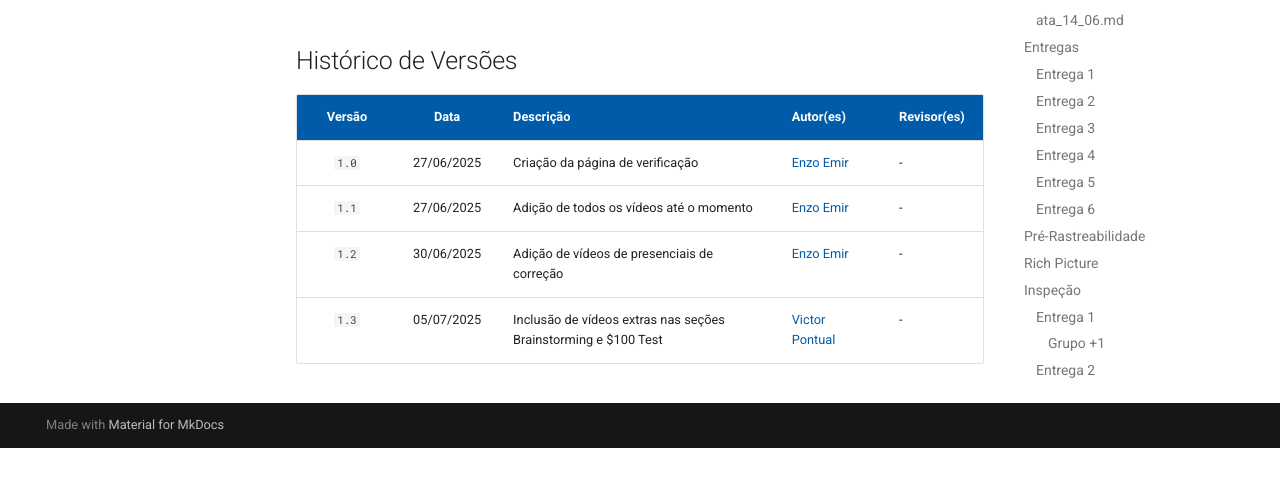
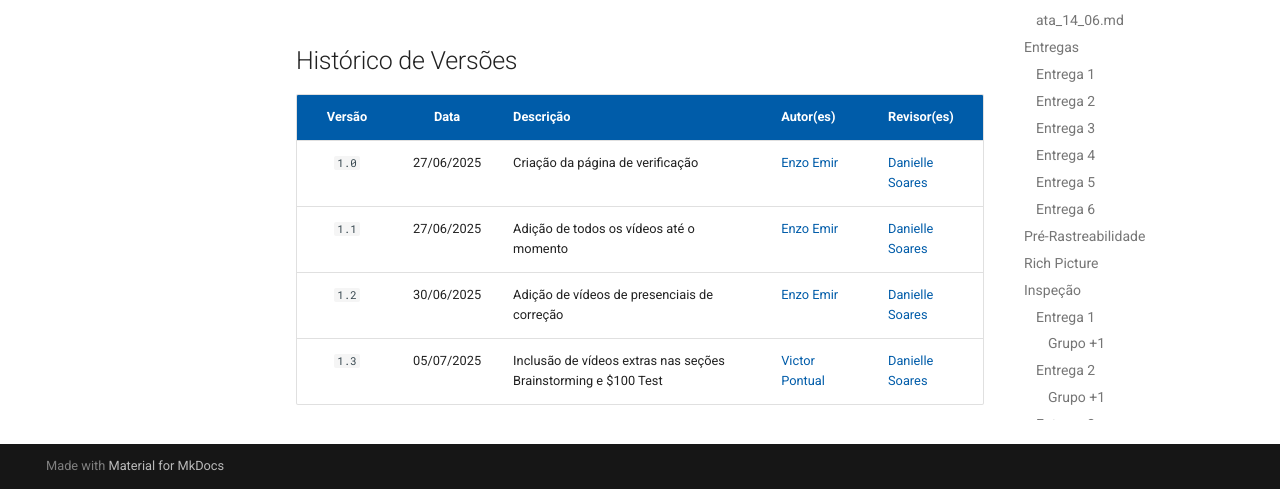
Before and after one commit to eduardodpms/REQ-FGTS, an MkDocs documentation site: the page built from docs/Final/Videos.md, in a window 1280 px wide and 900 px high, scrolled down 26242 px, cut to the strip 411-900 px from the top of the window. Built offline with MkDocs 1.6.1 and Material for MkDocs 9.7.7, drawn with Linux system fonts in a browser that asks for light colours; comment, search, counter and statistics services are not loaded; before the commit the page ends 27101 px from its top, so only the background shows below that.

Commit message:
update: revisando páginas

```diff
--- a/docs/Final/Videos.md
+++ b/docs/Final/Videos.md
@@ -510,7 +510,7 @@ Esta página tem como objetivo agrupar todas as gravações relacionadas ao proc
 
 | Versão | Data       | Descrição                         | Autor(es)    | Revisor(es)  |
 |:-----: | :--------: | :------------------------------- | :---------- | :---------- |
-| `1.0`    | 27/06/2025 | Criação da página de verificação | [Enzo Emir](https://github.com/EnzoEmir)   | - |
-| `1.1`    | 27/06/2025 | Adição de todos os vídeos até o momento | [Enzo Emir](https://github.com/EnzoEmir)   | - |
-| `1.2`    | 30/06/2025 | Adição de vídeos de presenciais de correção | [Enzo Emir](https://github.com/EnzoEmir)   | - |
-| `1.3`    | 05/07/2025 | Inclusão de vídeos extras nas seções Brainstorming e $100 Test | [Victor Pontual](https://github.com/VictorPontual) | - |
+| `1.0`    | 27/06/2025 | Criação da página de verificação | [Enzo Emir](https://github.com/EnzoEmir)   | [Danielle Soares](https://github.com/danielle-soaress) |
+| `1.1`    | 27/06/2025 | Adição de todos os vídeos até o momento | [Enzo Emir](https://github.com/EnzoEmir)   | [Danielle Soares](https://github.com/danielle-soaress) |
+| `1.2`    | 30/06/2025 | Adição de vídeos de presenciais de correção | [Enzo Emir](https://github.com/EnzoEmir)   | [Danielle Soares](https://github.com/danielle-soaress) |
+| `1.3`    | 05/07/2025 | Inclusão de vídeos extras nas seções Brainstorming e $100 Test | [Victor Pontual](https://github.com/VictorPontual) | [Danielle Soares](https://github.com/danielle-soaress) |
```
Also changed, not shown: docs/Final/Consideracoes.md (+1 -1 lines), docs/Final/Tab_Ver_Val.md (+1 -1 lines).
